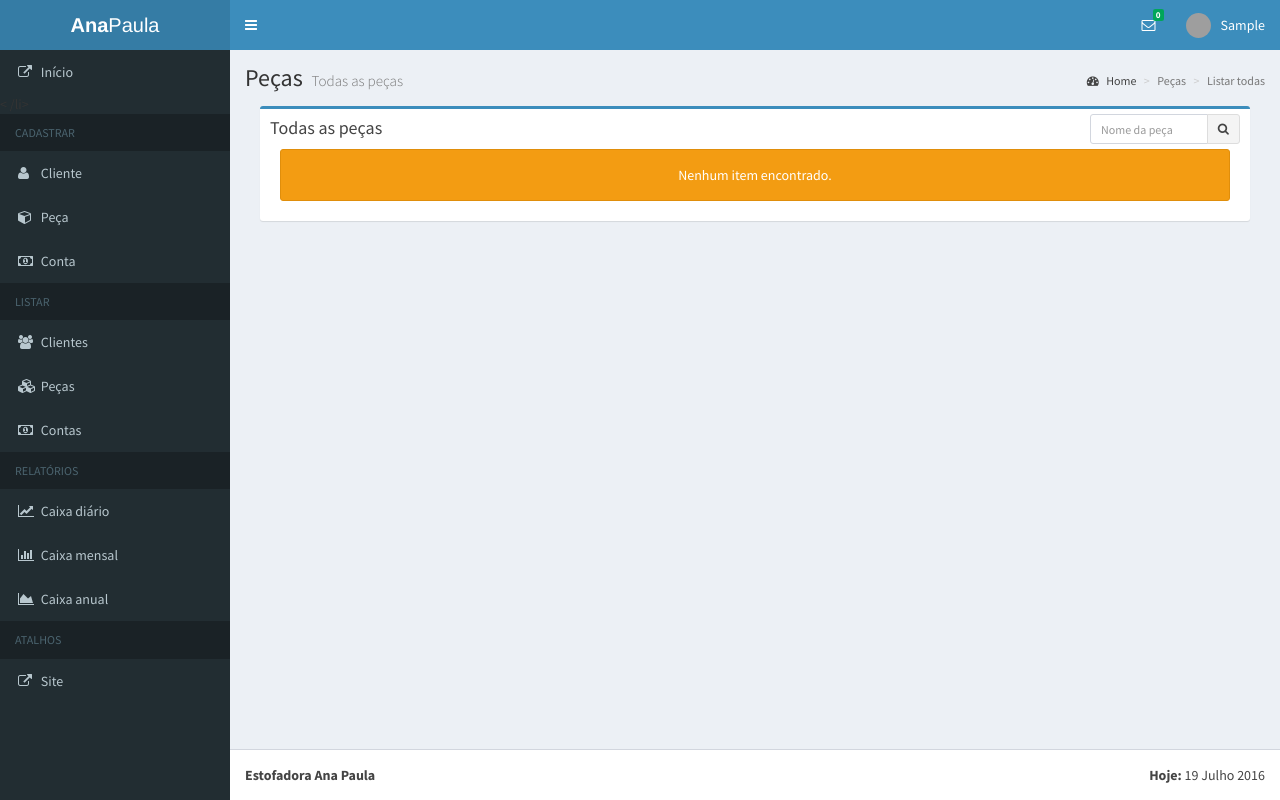
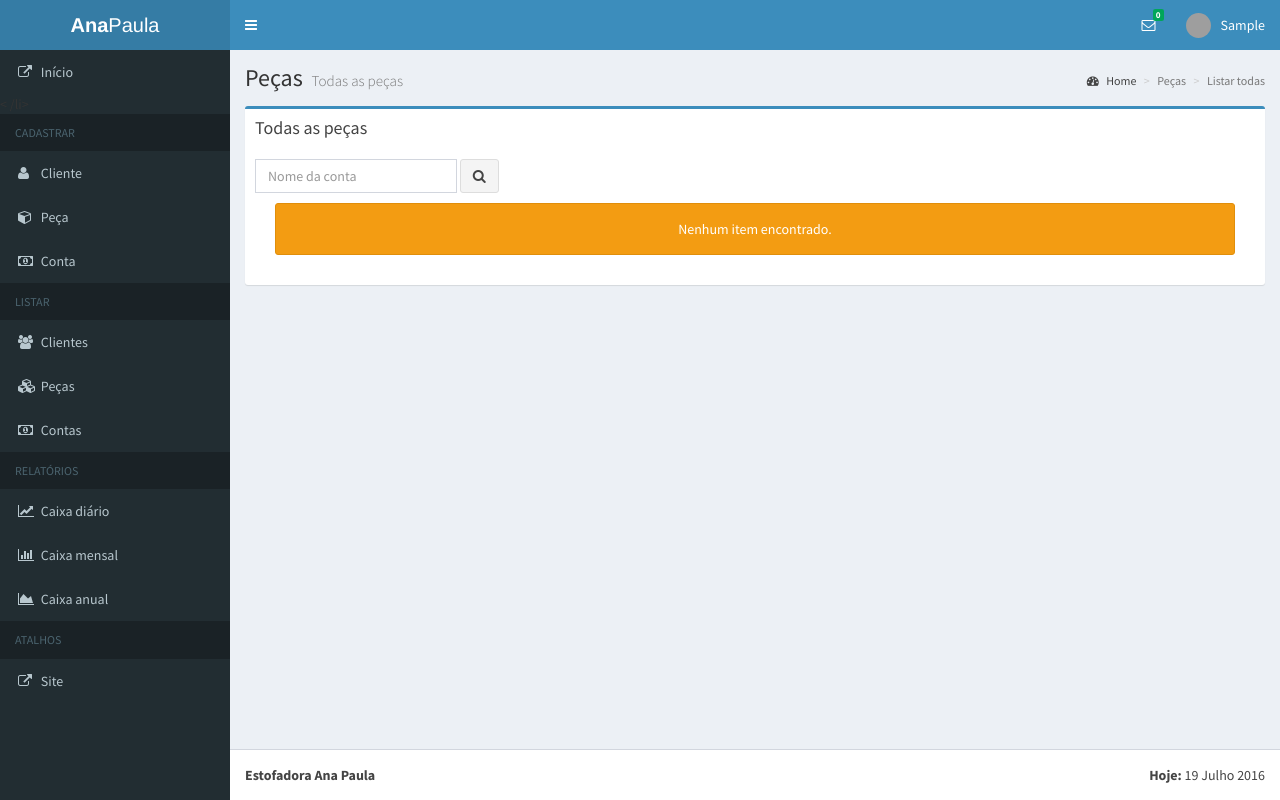
Before and after one commit to delete/estofadora, a Django app: the page made by estofadora/item/templates/item/list.html in a window 1280 px wide. Run offline with Django 3.2, Linux system fonts and the light colour scheme; the visitor is signed in with stand-in values (Sample User, id 1); data that the repository does not hold is empty; some libraries are stand-ins or nearby versions; grey boxes are pictures that could not be loaded.

Commit message:
fix search form on table

```diff
--- a/estofadora/core/static/css/main.css
+++ b/estofadora/core/static/css/main.css
@@ -4,6 +4,6 @@ div.alert {
   margin-right: 20px;
 }
 
-.search-form {
+form {
   margin-bottom: 10px;
 }
--- a/estofadora/item/templates/item/list.html
+++ b/estofadora/item/templates/item/list.html
@@ -17,27 +17,25 @@ Peças
 
 {% block content %}
 
+<div class="row">
   <div class="col-xs-12">
     <div class="box box-primary">
       <div class="box-header">
         <h3 class="box-title">Todas as peças</h3>
-
-      <div class="box-tools">
-          <form method="POST">
+      </div>
+      <!-- /.box-header -->
+      <div class="box-body table-responsive">
+        <form method="POST" role="form">
           {% csrf_token %}
-            <div class="input-group input-group-sm" style="width: 150px;">
-              <input type="text" name="name" class="form-control pull-right" placeholder="Nome da peça">
-
-              <div class="input-group-btn">
-                <button type="submit" name="search" class="btn btn-default"><i class="fa fa-search"></i></button>
-              </div>
+          <div class="form-inline">
+            <input type="text" name="name" class="form-control" placeholder="Nome da conta">
+            <span>
+              <button type="submit" name="search" class="btn btn-default form-control">
+                <i class="fa fa-search"></i>
+              </button>
+            </span>
           </div>
         </form>
-      </div>
-
-    </div>
-    <!-- /.box-header -->
-    <div class="box-body table-responsive no-padding">
         <table class="table table-hover">
         {% if items %}
           <thead>
@@ -83,4 +81,5 @@ Peças
     </div>
     <!-- /.box -->
   </div>
+</div>
 {% endblock %}
```
Also changed, not shown: estofadora/bills/templates/bills/list.html (+13 -14 lines), estofadora/client/templates/client/list.html (+13 -14 lines). Lines whose indentation alone changed are shown as unchanged.
